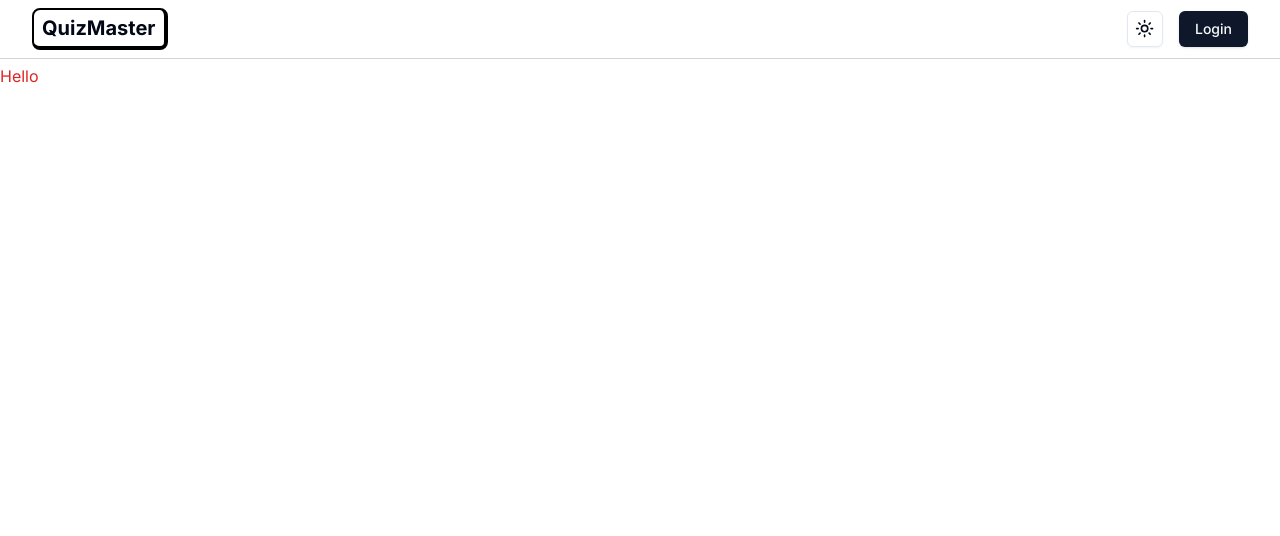
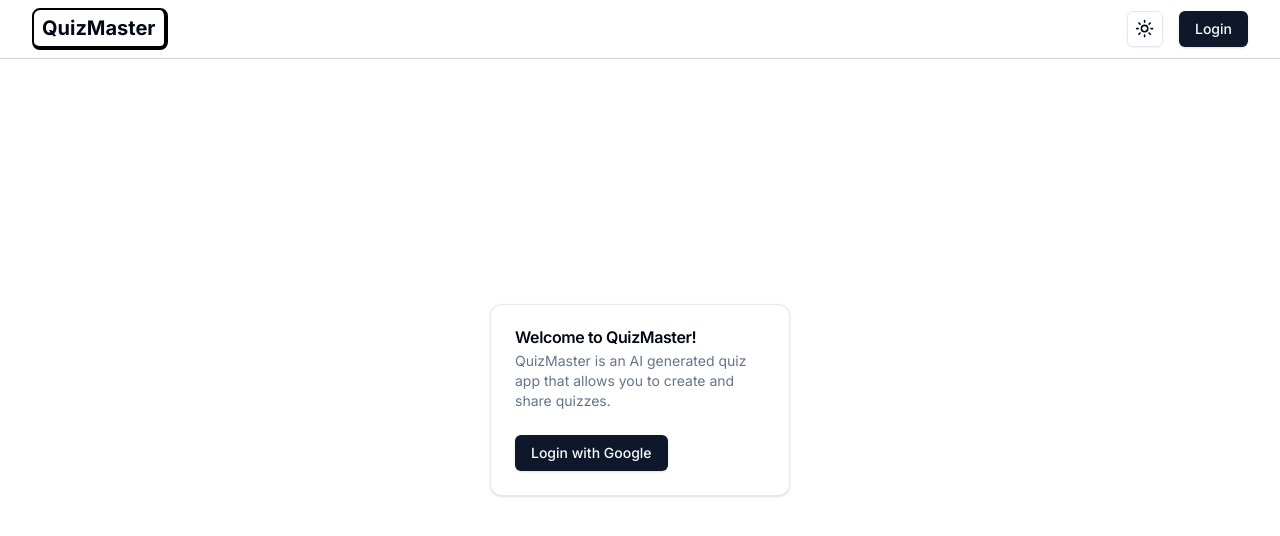
Before and after one commit to msebarjr/QuizMaster, a Next.js app: page / in a window 1280 px wide. Shown: the top 536 px of the page. Built offline with nearby package versions, Linux system fonts and the light colour scheme; no server answers.

Commit message:
Created Homepage

```diff
--- /dev/null
+++ b/src/app/dashboard/page.tsx
@@ -0,0 +1,11 @@
+import React from 'react'
+
+type Props = {}
+
+const Dashboard = (props: Props) => {
+  return (
+    <div>Dashboard</div>
+  )
+}
+
+export default Dashboard
--- a/src/app/layout.tsx
+++ b/src/app/layout.tsx
@@ -22,12 +22,12 @@
 }) {
   return (
     <html lang="en">
-      <Providers>
-        <body className={cn(inter.className, 'antialiased min-h-screen pt-16')}>
+      <body className={cn(inter.className, 'antialiased min-h-screen pt-16')}>
+        <Providers>
           <Navbar />
           {children}
-        </body>
-      </Providers>
+        </Providers>
+      </body>
     </html>
   )
 }
--- a/src/app/page.tsx
+++ b/src/app/page.tsx
@@ -1,3 +1,29 @@
-export default function Home() {
-  return <h1 className='text-red-600'>Hello</h1>
+import { Card, CardContent, CardDescription, CardHeader, CardTitle } from '@/components/ui/card';
+import { redirect } from 'next/navigation';
+import { getAuthSession } from '@/lib/nextauth';
+
+// Custom Components
+import { LoginButton } from '@/components/Buttons';
+
+export default async function Home() {
+  const session = await getAuthSession()
+
+  // If user is signed it, redirects to Dashboard - Protected Route
+  if (session?.user) return redirect('/dashboard')
+
+  return (
+    <div className="absolute top-1/2 left-1/2 absolute -translate-x-1/2 -translate-y-1/2">
+      <Card className='w-[300px]'>
+        <CardHeader>
+          <CardTitle>Welcome to QuizMaster!</CardTitle>
+          <CardDescription>
+            QuizMaster is an AI generated quiz app that allows you to create and share quizzes.
+          </CardDescription>
+        </CardHeader>
+        <CardContent>
+          <LoginButton text='Login with Google' />
+        </CardContent>
+      </Card>
+    </div>
+  )
 }
--- /dev/null
+++ b/src/components/ui/card.tsx
@@ -0,0 +1,76 @@
+import * as React from "react"
+
+import { cn } from "@/lib/utils"
+
+const Card = React.forwardRef<
+  HTMLDivElement,
+  React.HTMLAttributes<HTMLDivElement>
+>(({ className, ...props }, ref) => (
+  <div
+    ref={ref}
+    className={cn(
+      "rounded-xl border bg-card text-card-foreground shadow",
+      className
+    )}
+    {...props}
+  />
+))
+Card.displayName = "Card"
+
+const CardHeader = React.forwardRef<
+  HTMLDivElement,
+  React.HTMLAttributes<HTMLDivElement>
+>(({ className, ...props }, ref) => (
+  <div
+    ref={ref}
+    className={cn("flex flex-col space-y-1.5 p-6", className)}
+    {...props}
+  />
+))
+CardHeader.displayName = "CardHeader"
+
+const CardTitle = React.forwardRef<
+  HTMLParagraphElement,
+  React.HTMLAttributes<HTMLHeadingElement>
+>(({ className, ...props }, ref) => (
+  <h3
+    ref={ref}
+    className={cn("font-semibold leading-none tracking-tight", className)}
+    {...props}
+  />
+))
+CardTitle.displayName = "CardTitle"
+
+const CardDescription = React.forwardRef<
+  HTMLParagraphElement,
+  React.HTMLAttributes<HTMLParagraphElement>
+>(({ className, ...props }, ref) => (
+  <p
+    ref={ref}
+    className={cn("text-sm text-muted-foreground", className)}
+    {...props}
+  />
+))
+CardDescription.displayName = "CardDescription"
+
+const CardContent = React.forwardRef<
+  HTMLDivElement,
+  React.HTMLAttributes<HTMLDivElement>
+>(({ className, ...props }, ref) => (
+  <div ref={ref} className={cn("p-6 pt-0", className)} {...props} />
+))
+CardContent.displayName = "CardContent"
+
+const CardFooter = React.forwardRef<
+  HTMLDivElement,
+  React.HTMLAttributes<HTMLDivElement>
+>(({ className, ...props }, ref) => (
+  <div
+    ref={ref}
+    className={cn("flex items-center p-6 pt-0", className)}
+    {...props}
+  />
+))
+CardFooter.displayName = "CardFooter"
+
+export { Card, CardHeader, CardFooter, CardTitle, CardDescription, CardContent }
```
